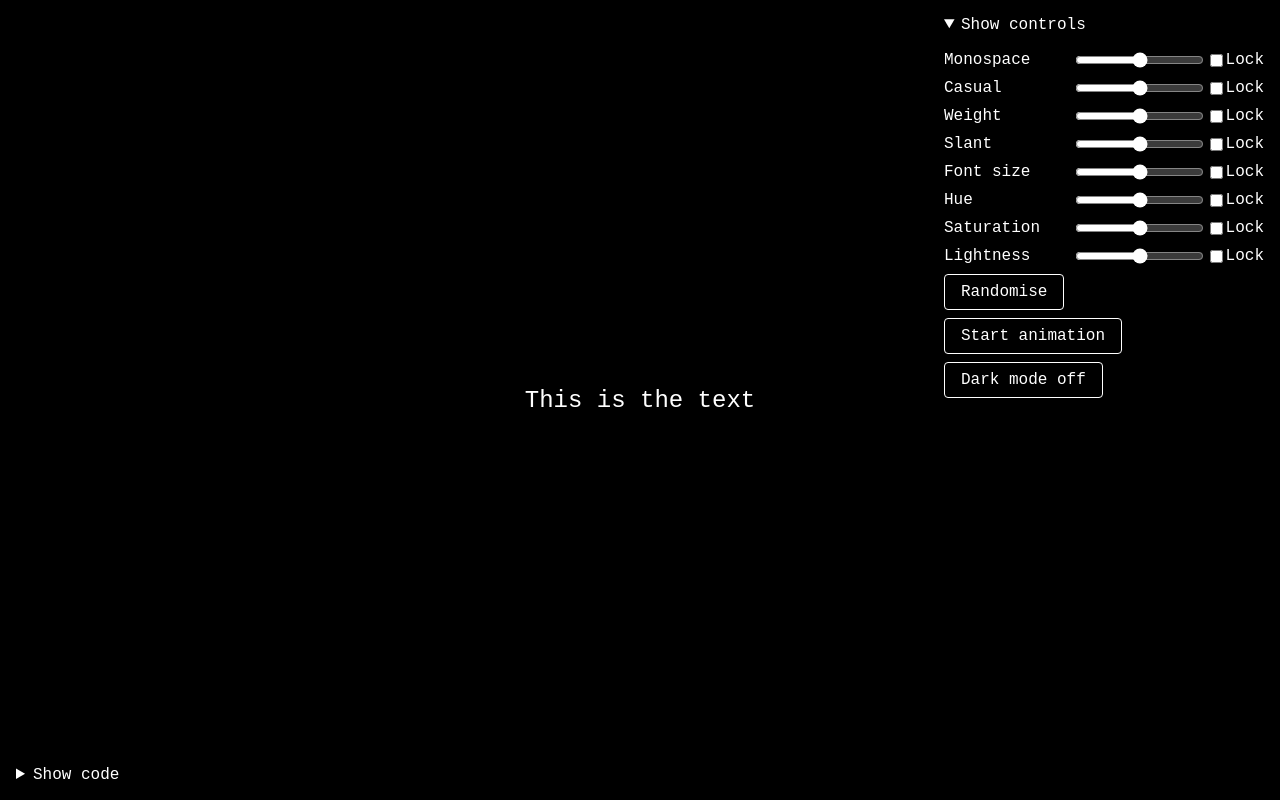
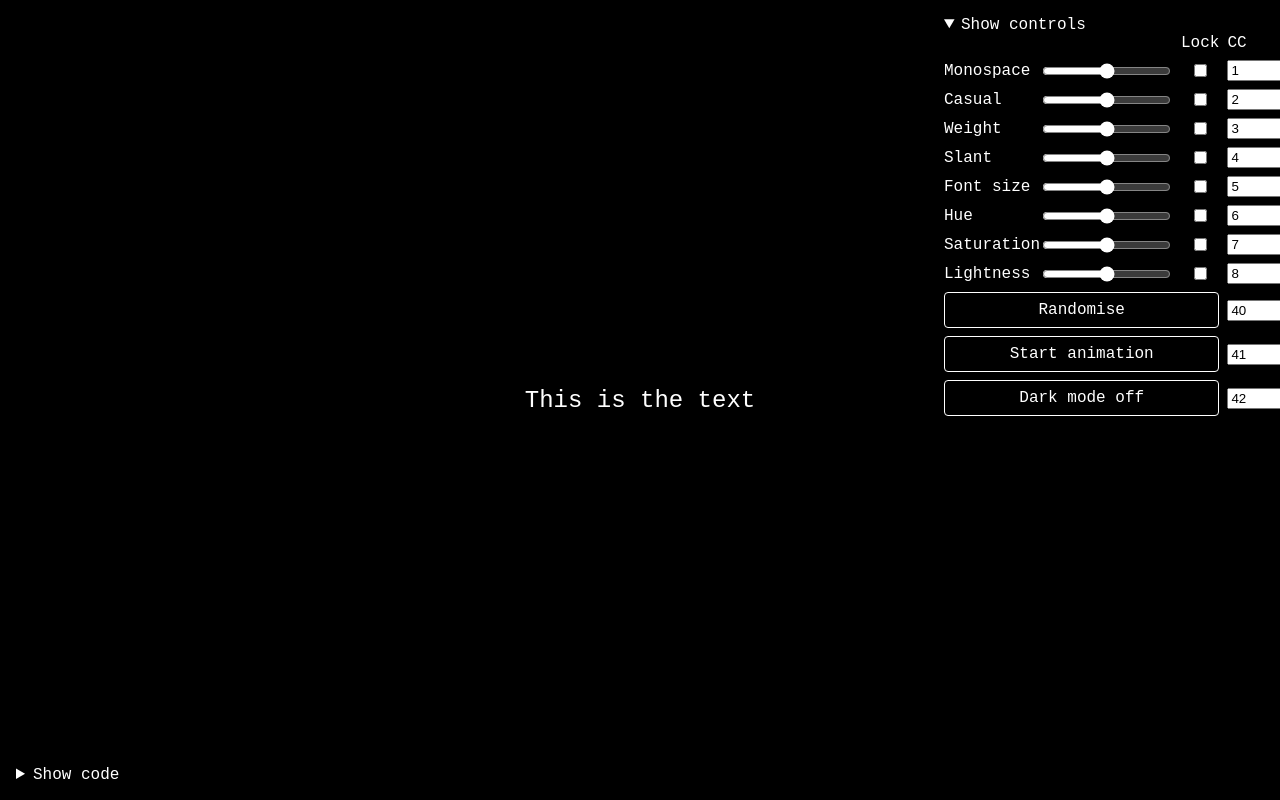
Before and after one commit to CogappLabs/fun-with-variable-fonts, a website built with Vite: page index.html in a window 1280 px wide. Both pictures are taken after a click on the heading "Show controls". Built offline with nearby package versions, Linux system fonts and the light colour scheme; a web font is replaced by a local one.

Commit message:
Make CC editable

```diff
--- a/index.html
+++ b/index.html
@@ -17,7 +17,11 @@
       <div class="controls">
         <details>
           <summary>Show controls</summary>
-          <ul class="js-controls">
+          <div class="grid">
+            <div></div>
+            <div>Lock</div>
+            <div>CC</div>
+            <ul class="">
               <li>
                 <label for="mono">
                   Monospace
@@ -33,9 +37,18 @@
                   <input
                     type="checkbox"
                     id="lock-mono"
-                  data-type="shared"
                     data-property="--mono"
-                />Lock
+                  /><span class="sr-only">Lock</span>
+                </label>
+                <label for="cc-mono">
+                  <span class="sr-only">CC</span>
+                  <input
+                    type="number"
+                    id="cc-mono"
+                    min="0"
+                    max="127"
+                    data-property="--mono"
+                  />
                 </label>
               </li>
               <li>
@@ -53,9 +66,18 @@
                   <input
                     type="checkbox"
                     id="lock-casl"
-                  data-type="shared"
                     data-property="--casl"
-                />Lock
+                  /><span class="sr-only">Lock</span>
+                </label>
+                <label for="cc-casl">
+                  <span class="sr-only">CC</span>
+                  <input
+                    type="number"
+                    id="cc-casl"
+                    min="0"
+                    max="127"
+                    data-property="--casl"
+                  />
                 </label>
               </li>
               <li>
@@ -73,9 +95,18 @@
                   <input
                     type="checkbox"
                     id="lock-wght"
-                  data-type="shared"
                     data-property="--wght"
-                />Lock
+                  /><span class="sr-only">Lock</span>
+                </label>
+                <label for="cc-wght">
+                  <span class="sr-only">CC</span>
+                  <input
+                    type="number"
+                    id="cc-wght"
+                    min="0"
+                    max="127"
+                    data-property="--wght"
+                  />
                 </label>
               </li>
               <li>
@@ -93,9 +124,18 @@
                   <input
                     type="checkbox"
                     id="lock-slnt"
-                  data-type="shared"
                     data-property="--slnt"
-                />Lock
+                  /><span class="sr-only">Lock</span>
+                </label>
+                <label for="cc-slnt">
+                  <span class="sr-only">CC</span>
+                  <input
+                    type="number"
+                    id="cc-slnt"
+                    min="0"
+                    max="127"
+                    data-property="--slnt"
+                  />
                 </label>
               </li>
               <li>
@@ -113,23 +153,47 @@
                   <input
                     type="checkbox"
                     id="lock-font-size"
-                  data-type="shared"
                     data-property="--size"
-                />Lock
+                  /><span class="sr-only">Lock</span>
+                </label>
+                <label for="cc-size">
+                  <span class="sr-only">CC</span>
+                  <input
+                    type="number"
+                    id="cc-size"
+                    min="0"
+                    max="127"
+                    data-property="--size"
+                  />
                 </label>
               </li>
               <li>
                 <label for="hue">
                   Hue
-                <input type="range" id="hue" min="0" max="127" data-property="--h" />
+                  <input
+                    type="range"
+                    id="hue"
+                    min="0"
+                    max="127"
+                    data-property="--h"
+                  />
                 </label>
                 <label for="lock-hue">
                   <input
                     type="checkbox"
                     id="lock-hue"
-                  data-type="shared"
                     data-property="--h"
-                />Lock
+                  /><span class="sr-only">Lock</span>
+                </label>
+                <label for="cc-hue">
+                  <span class="sr-only">CC</span>
+                  <input
+                    type="number"
+                    id="cc-hue"
+                    min="0"
+                    max="127"
+                    data-property="--h"
+                  />
                 </label>
               </li>
               <li>
@@ -147,9 +211,18 @@
                   <input
                     type="checkbox"
                     id="lock-saturation"
-                  data-type="shared"
                     data-property="--s"
-                />Lock
+                  /><span class="sr-only">Lock</span>
+                </label>
+                <label for="cc-saturation">
+                  <span class="sr-only">CC</span>
+                  <input
+                    type="number"
+                    id="cc-saturation"
+                    min="0"
+                    max="127"
+                    data-property="--s"
+                  />
                 </label>
               </li>
               <li>
@@ -167,23 +240,62 @@
                   <input
                     type="checkbox"
                     id="lock-lightness"
-                  data-type="shared"
                     data-property="--l"
-                />Lock
+                  /><span class="sr-only">Lock</span>
+                </label>
+                <label for="cc-lightness">
+                  <span class="sr-only">CC</span>
+                  <input
+                    type="number"
+                    id="cc-lightness"
+                    min="0"
+                    max="127"
+                    data-property="--l"
+                  />
                 </label>
               </li>
               <li>
                 <button type="button" id="randomise">Randomise</button>
+                <label for="cc-randomise">
+                  <span class="sr-only">CC</span>
+                  <input
+                    type="number"
+                    id="cc-randomise"
+                    min="0"
+                    max="127"
+                  />
+                </label>
               </li>
               <li>
                 <button type="button" id="toggle-animation">
                   Start animation
                 </button>
+                <label for="cc-toggle-animation">
+                  <span class="sr-only">CC</span>
+                  <input
+                    type="number"
+                    id="cc-toggle-animation"
+                    min="0"
+                    max="127"
+                  />
+                </label>
               </li>
               <li>
-              <button type="button" id="toggle-dark-mode">Dark mode off</button>
+                <button type="button" id="toggle-dark-mode">
+                  Dark mode off
+                </button>
+                <label for="cc-toggle-dark-mode">
+                  <span class="sr-only">CC</span>
+                  <input
+                    type="number"
+                    id="cc-toggle-dark-mode"
+                    min="0"
+                    max="127"
+                  />
+                </label>
               </li>
             </ul>
+          </div>
         </details>
       </div>
       <div class="output">
--- a/main.js
+++ b/main.js
@@ -10,24 +10,28 @@ const textElem = document.getElementById("text");
 const shared = {
   params: [
     {
+      id: "size",
       property: "--size",
       setter: (value) => `${map(value, [0, 127], [24, 128])}px`,
       locked: false,
       ccNumber: 5,
     },
     {
+      id: "hue",
       property: "--h",
       setter: (value) => `${map(value, [0, 127], [0, 360])}`,
       locked: false,
       ccNumber: 6,
     },
     {
+      id: "saturation",
       property: "--s",
       setter: (value) => `${map(value, [0, 127], [0, 100])}%`,
       locked: false,
       ccNumber: 7,
     },
     {
+      id: "lightness",
       property: "--l",
       setter: (value) =>
         // Restrict lightness to prevent text disappearing into background
@@ -36,6 +40,7 @@ const shared = {
       ccNumber: 8,
     },
     {
+      id: "randomise",
       action: (status) => {
         if (status.startsWith("9")) {
           randomiseParameters(true);
@@ -45,6 +50,7 @@ const shared = {
       ccNumber: 40,
     },
     {
+      id: "toggle-animation",
       action: (status) => {
         // Note-on event
         if (status.startsWith("9")) {
@@ -54,6 +60,7 @@ const shared = {
       ccNumber: 41,
     },
     {
+      id: "toggle-dark-mode",
       action: (status) => {
         // Note-on event
         if (status.startsWith("9")) {
@@ -70,24 +77,28 @@ const recursive = {
   fontFamily: "'Recursive', monospace",
   params: [
     {
+      id: "mono",
       property: "--mono",
       setter: (value) => `"MONO" ${map(value, [0, 127], [0, 1])}`,
       locked: false,
       ccNumber: 1,
     },
     {
+      id: "casl",
       property: "--casl",
       setter: (value) => `"CASL" ${map(value, [0, 127], [0, 1])}`,
       locked: false,
       ccNumber: 2,
     },
     {
+      id: "wght",
       property: "--wght",
       setter: (value) => `"wght" ${map(value, [0, 127], [300, 1000])}`,
       locked: false,
       ccNumber: 3,
     },
     {
+      id: "slnt",
       property: "--slnt",
       setter: (value) => `"slnt" ${map(value, [0, 127], [-15, 0])}`,
       locked: false,
@@ -201,6 +212,18 @@ function updateCustomProperty(status, ccNumber, value) {
   // There may be a more performant way of doing this check
   const matchingParams = combinedParams.filter((param) => param.ccNumber === ccNumber)
 
+  const activeElement = document.activeElement;
+
+  // If we're currently on a 'cc' input
+  if (activeElement && activeElement.tagName.toLowerCase() == 'input' && activeElement.type === 'number') {
+    activeElement.value = ccNumber.toString(10)
+    // Create a new 'change' event
+    const event = new Event('change');
+    // Dispatch it.
+    activeElement.dispatchEvent(event);
+    return;
+  }
+
   if (matchingParams.length > 0) {
     // A single CC number could control multiple parameters
     matchingParams.forEach((param) => {
@@ -272,7 +295,7 @@ sliders.forEach((input) =>
     ];
 
     const value = e.currentTarget.value;
-    const param = combinedParams.find((param) => param.property === e.currentTarget.dataset.property)
+    const param = combinedParams.find((param) => param.id === e.currentTarget.id)
 
     textElem.style.setProperty(
       param.property,
@@ -292,10 +315,38 @@ lockCheckboxes.forEach((input) =>
     ];
 
     const checked = e.currentTarget.checked;
-    const param = combinedParams.find((param) => param.property === e.currentTarget.dataset.property)
+    // Remove 'lock-'
+    const param = combinedParams.find((param) => param.id === e.currentTarget.id.slice(5))
     param.locked = checked;
   })
 );
+
+const ccInputs = document.querySelectorAll('input[type="number"]');
+
+ccInputs.forEach((input) => {
+  const combinedParams = [
+    ...shared.params,
+    ...recursive.params,
+  ];
+
+  // Set initial values
+  // Remove 'cc-'
+  const param = combinedParams.find((param) => param.id === input.id.slice(3))
+  input.value = param.ccNumber
+
+  // Listen for changes
+  input.addEventListener("change", (e) => {
+    const combinedParams = [
+      ...shared.params,
+      ...recursive.params,
+    ];
+
+    const value = e.currentTarget.value;
+    // Remove 'cc-'
+    const param = combinedParams.find((param) => param.id === e.currentTarget.id.slice(3))
+    param.ccNumber = parseInt(value, 10);
+  })
+});
 
 const randomiseButton = document.querySelector("#randomise");
 
--- a/style.css
+++ b/style.css
@@ -33,6 +33,19 @@ button {
   border-radius: 0.25rem;
   padding: 0.5rem 1rem;
   font-size: 1rem;
+}
+
+/* Hiding class, making content visible only to screen readers but not visually */
+/* "sr" meaning "screen-reader" */
+
+.sr-only:not(:focus):not(:active) {
+  clip: rect(0 0 0 0);
+  clip-path: inset(50%);
+  height: 1px;
+  overflow: hidden;
+  position: absolute;
+  white-space: nowrap;
+  width: 1px;
 }
 
 #text {
@@ -82,20 +95,32 @@ button {
   padding: 1em;
 }
 
+.controls .grid {
+  display: grid;
+  grid-template-columns: auto auto auto;
+  gap: 0.5em;
+}
+
 .controls ul {
   padding-left: 0;
   list-style-type: none;
+  display: contents;
 }
 
 .controls li {
   margin-top: 0.5rem;
-  display: flex;
+  display: contents;
   justify-content: space-between;
 }
 
 .controls label {
   display: flex;
   align-items: center;
+  justify-content: center;
+}
+
+.controls button {
+  grid-column: 1 / -2;
 }
 
 .controls label:first-child {
```
Lines whose indentation alone changed are shown as unchanged.
